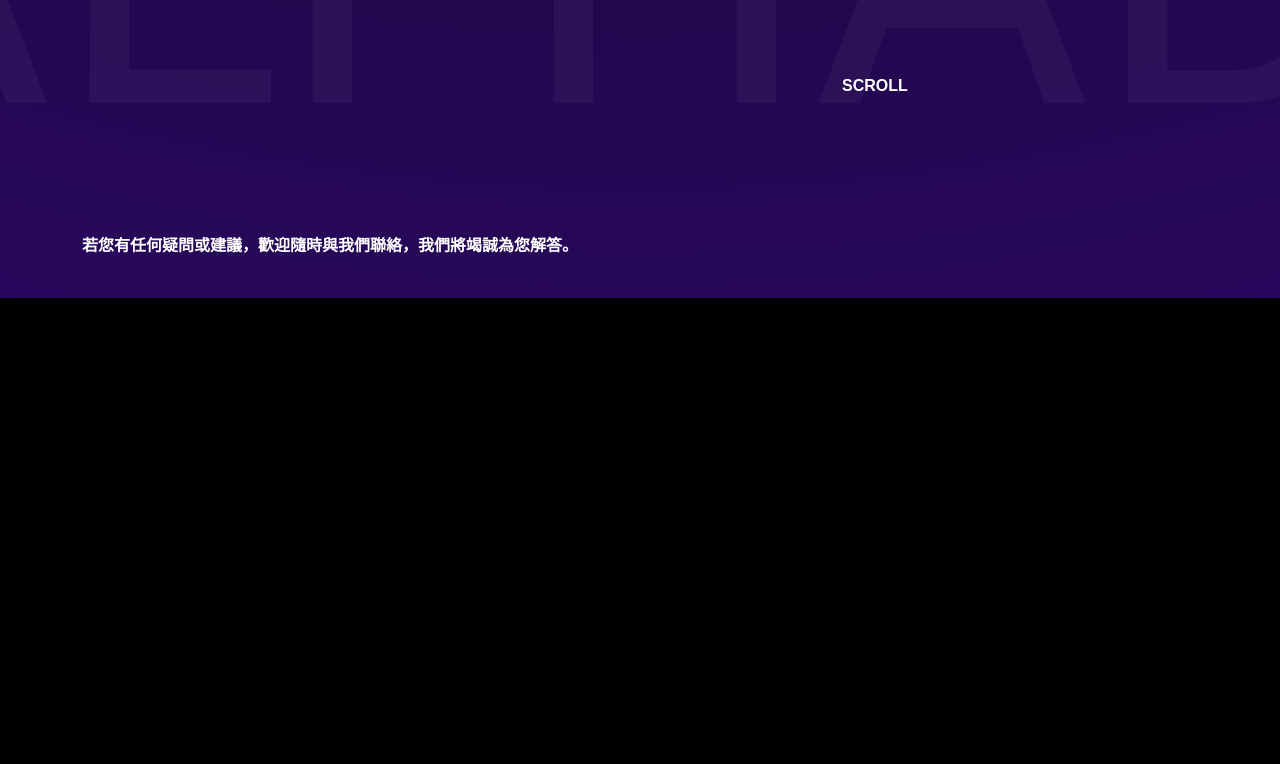
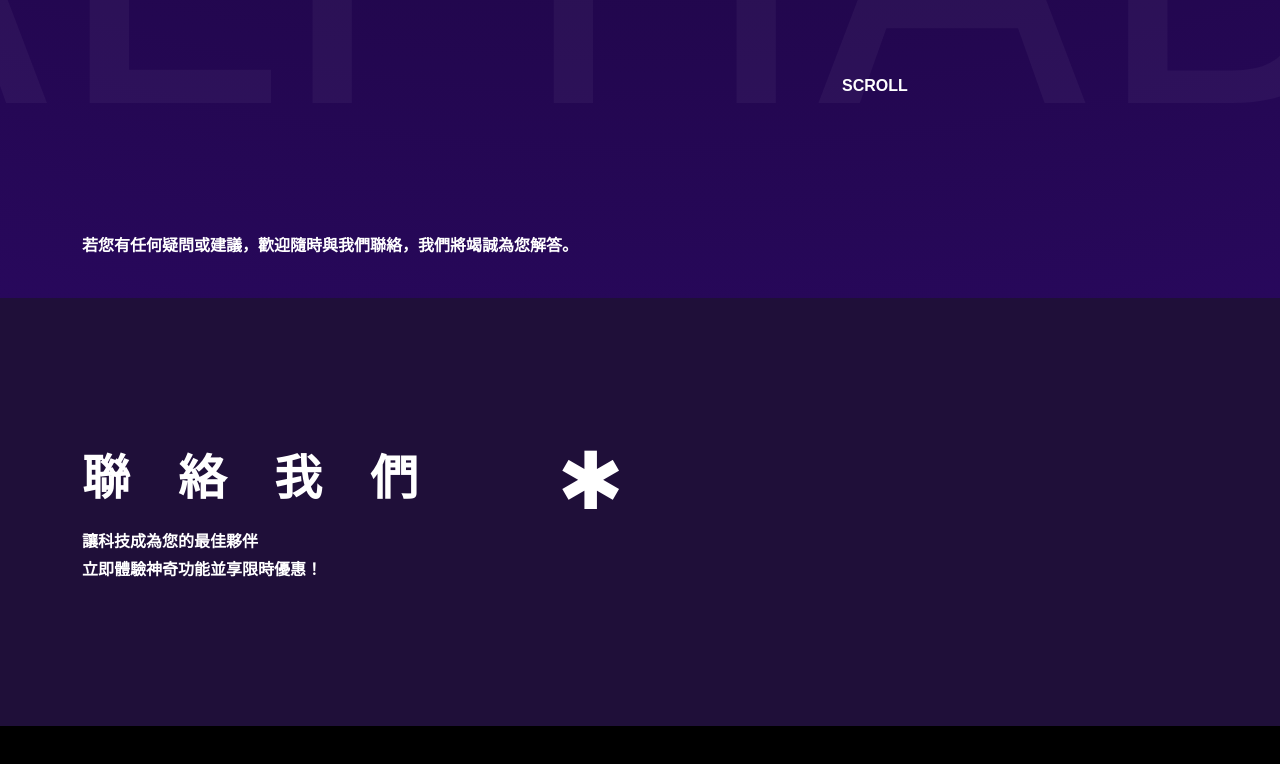
Before and after one commit to swalok47716/hexs-w8-bootstrap, a website built with Vite: page pages/index.html in a window 1280 px wide. Shown: the part 7495-8259 px from the top of the page. Built offline with nearby package versions, Linux system fonts and the light colour scheme.

Commit message:
[updated] the section of "contact us"

```diff
--- a/pages/index.html
+++ b/pages/index.html
@@ -284,8 +284,21 @@
         </div>
       </section>
       <!-- ------------------------ -->
-      <section class="bg-secondary bg-hover-primary">
-        <div class="container"></div>
+      <section class="bg-secondary">
+        <div class="container py-27 text-light">
+          <div class="row gy-6">
+            <div class="col-md-5">
+              <h2 class="fs-3 fw-bold ls-10 ls-md-8 ls-lg-12 me-md-n8 mb-4">聯絡我們</h2>
+              <span></span>
+              <p class="fw-bold mb-1">讓科技成為您的最佳夥伴</p>
+              <p class="fw-bold">立即體驗神奇功能並享限時優惠！</p>
+            </div>
+            <div class="col-md-7">
+              <span class="display-5 lh-1">✱</span>
+
+            </div>
+          </div>
+        </div>
       </section>
       <!-- ------------------------ -->
       <section class="s6 bg-dark">
```
